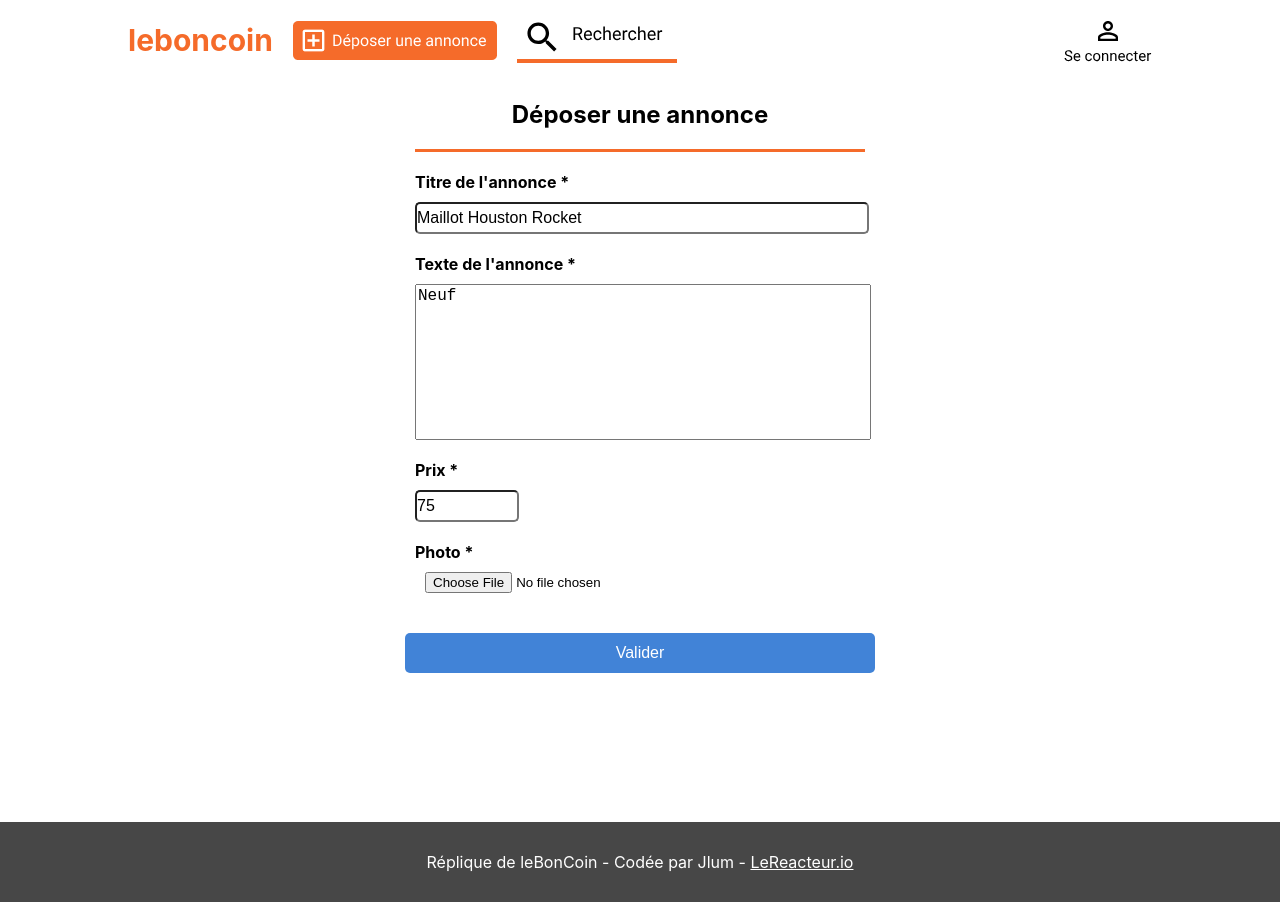
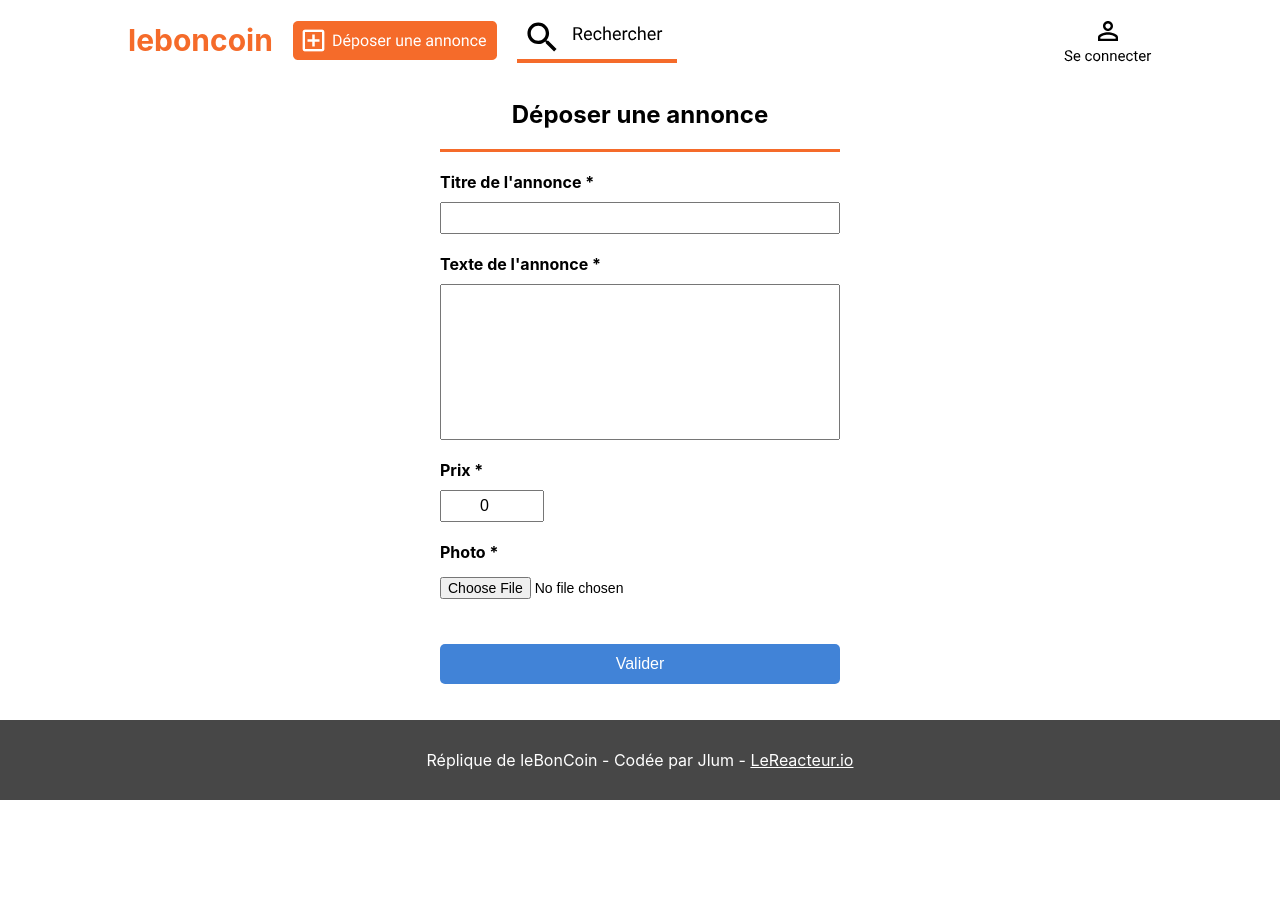
Before and after one commit to jlum85/leboncoin, a React (Create React App) app: page /publish in a window 1280 px wide. After the commit the page ends 800 px from the top, so only its background shows below. Built offline with nearby package versions, Linux system fonts and the light colour scheme.

Commit message:
publish ok

```diff
--- a/src/App.css
+++ b/src/App.css
@@ -9,6 +9,11 @@
 /* GLOBAL */
 .container {
   width: 1024px;
+  margin: 0 auto;
+}
+
+.container-w400 {
+  width: 400px;
   margin: 0 auto;
 }
 
@@ -26,9 +31,6 @@
 
 .mb-20 {
   margin-bottom: 20px;
-}
-
-.center {
 }
 
 .d-flex {
@@ -49,5 +51,8 @@
   display: flex;
   flex-direction: column;
   justify-content: center;
-  align-items: center;
 }
+
+section {
+  height: calc(100vh - 160px); /* header: 80 + footer : 80 */
+}
--- a/src/App.js
+++ b/src/App.js
@@ -9,7 +9,6 @@
 import Offer from "./containers/Offer";
 import SignUp from "./containers/SignUp";
 import Publish from "./containers/Publish";
-import "./App.css";
 
 function App() {
   const [user, setUser] = useState({
--- a/src/components/Footer.css
+++ b/src/components/Footer.css
@@ -3,6 +3,7 @@
   background-color: #474747;
   line-height: 80px;
   text-align: center;
+  width: 100vw;
 }
 
 footer span,
--- a/src/components/Header.css
+++ b/src/components/Header.css
@@ -1,4 +1,8 @@
 /* HEADER */
+
+header {
+  width: 100vw;
+}
 .menu {
   display: flex;
   justify-content: space-between;
@@ -15,6 +19,11 @@
   display: flex;
 }
 
+.menu ul img {
+  margin-right: 20px;
+  display: flex;
+}
+
 .logo {
   color: #f56b2a;
   font-weight: bold;
--- a/src/components/Header.js
+++ b/src/components/Header.js
@@ -24,13 +24,12 @@
               leboncoin
             </li>
             <Link to={"publish"}>
-              <li>
-                <img src={PublishBtn} alt="publish"></img>
-              </li>
+              <img src={PublishBtn} alt="publish"></img>
             </Link>
-
             <li>
-              <img src={SearchBtn} alt="Search"></img>
+              <Link to={"offers"}>
+                <img src={SearchBtn} alt="Search"></img>
+              </Link>
             </li>
           </ul>
         </li>
--- a/src/components/Modal.js
+++ b/src/components/Modal.js
@@ -11,6 +11,11 @@
   const [msgError, setMsgError] = useState("error");
   const history = useHistory();
 
+  const setError = msgError => {
+    setMsgError(msgError);
+    setIsError(true);
+  };
+
   const onAnswer = response => {
     const result = response.data;
     if (result && result.token) {
@@ -19,10 +24,8 @@
         username: result.account.username,
         _id: result._id
       });
-      history.push("/offers");
     } else {
-      setMsgError("Utilisateur ou mot de passe incorrect");
-      setIsError(true);
+      setError("Utilisateur ou mot de passe incorrect");
     }
     return result;
   };
@@ -40,24 +43,21 @@
     } else {
       console.log(error);
     }
-    setMsgError("Utilisateur ou mot de passe incorrect");
-    setIsError(true);
+    setError("Utilisateur ou mot de passe incorrect");
   };
 
   const checkParams = () => {
-    if (mail === "") {
-      setMsgError("Mail non renseigné");
-      setIsError(true);
-      return false;
-    } else if (password === "") {
-      setMsgError("Mot de passe non renseigné");
-      setIsError(true);
-      return false;
+    let result = false;
+    if (!mail) {
+      setError("Mail non renseigné");
+    } else if (!password) {
+      setError("Mot de passe non renseigné");
     } else {
       setMsgError();
       setIsError(false);
-      return true;
+      result = true;
     }
+    return result;
   };
 
   const getLogin = () => {
@@ -80,13 +80,7 @@
 
   return (
     <div className={props.isModal ? "modal-show" : "modal-hide"}>
-      <p
-        className="modal-close"
-        onClick={() => {
-          props.setIsModal(false);
-          history.push("/offers");
-        }}
-      >
+      <p className="modal-close" onClick={() => props.setIsModal(false)}>
         X
       </p>
       <div className="modal-content">
--- a/src/containers/Publish.css
+++ b/src/containers/Publish.css
@@ -3,20 +3,13 @@
   flex-direction: column;
   justify-content: flex-start;
   align-items: flex-start;
-  padding: 10px;
-}
-
-.flex-Col-start label {
-  text-align: left;
-}
-
-.flex-Col-start input {
-  border-radius: 5px;
+  padding: 10px 0;
+  width: 100%;
 }
 
 textarea {
   height: 150px;
-  width: 450px;
+  width: calc(100% - 6px);
   resize: none;
   margin-top: 10px;
   font-size: 16px;
@@ -25,11 +18,21 @@
   width: 100px;
   padding: 5px 0;
   font-size: 16px;
+  margin-top: 10px;
+  text-align: center;
 }
 
 .inputTitle {
+  padding: 5px;
+  font-size: 16px;
+  margin-top: 10px;
+  width: calc(100% - 14px); /* border : 2 + padding: 5 */
+}
+
+.inputPhoto {
   padding: 5px 0;
-  font-size: 16px;
+  font-size: 14px;
+  margin-top: 10px;
 }
 
 .publishBtn {
@@ -41,14 +44,7 @@
   width: 100%;
   margin-top: 30px;
   text-align: center;
-}
-
-.h-650 {
-  height: 650px;
-}
-
-.w-450 {
-  width: 450px;
+  border-radius: 5px;
 }
 
 .title {
@@ -57,12 +53,13 @@
   text-align: center;
 }
 
-form label {
+.formPublish label {
   text-align: left;
   font-weight: bold;
 }
 
-form input {
-  text-align: left;
-  margin-top: 10px;
+.flexPublish {
+  display: flex;
+  flex-direction: column;
+  justify-content: flex-start;
 }
--- a/src/containers/Publish.js
+++ b/src/containers/Publish.js
@@ -39,9 +39,9 @@
 };
 
 const Publish = props => {
-  const [title, setTitle] = useState("Maillot Houston Rocket");
-  const [description, setDescription] = useState("Neuf");
-  const [price, setPrice] = useState(75);
+  const [title, setTitle] = useState("");
+  const [description, setDescription] = useState("");
+  const [price, setPrice] = useState(0);
   const [file, setFile] = useState("");
   const [isError, setIsError] = useState(false);
   const [msgError, setMsgError] = useState("error");
@@ -79,23 +79,34 @@
   );
   //  *********  pour le drag & drop ***********
 
+  const setError = msgErr => {
+    setMsgError(msgErr);
+    setIsError(true);
+  };
+
   const checkParams = () => {
-    if (!title) {
-      setMsgError("Titre non renseigné");
-      setIsError(true);
-      return false;
+    let result = false;
+    if (!token) {
+      setError("Vous devez vous connecter pour publier");
+    } else if (!title) {
+      setError("Titre non renseigné");
     } else if (!description) {
-      setMsgError("Texte non alimenté");
-      setIsError(true);
-      return false;
+      setError("Texte non alimenté");
+    } else if (!price || price <= 0) {
+      setError("Prix incorrect");
+    } else if (!file) {
+      setError("Vous devez ajouter une photo");
     } else {
       setMsgError();
       setIsError(false);
-      return true;
+      result = true;
     }
+    console.log(result, isError, msgError);
+    return result;
   };
 
   const publishData = async () => {
+    if (checkParams()) {
       const formData = new FormData();
       formData.append("title", title);
       formData.append("description", description);
@@ -121,32 +132,33 @@
           console.error(err.response.data.msg);
         }
       }
+    }
   };
 
   return (
-    <div className="container flex-Col w-500">
-      <div className="title w-450">
+    <section className="container-w400 flexPublish">
+      <div className="title">
         <h2>Déposer une annonce </h2>
       </div>
 
       <form
-        className="formPublish flex-Col-start h-650"
+        className="formPublish flex-Col-start"
         onSubmit={event => {
           console.log("formPublish");
           publishData();
           event.preventDefault();
         }}
       >
-        <label className="flex-Col-start w-450">
+        <label className="flex-Col-start">
           Titre de l'annonce *
           <input
-            className="inputTitle w-450"
+            className="inputTitle"
             type="text"
             value={title}
             onChange={event => setTitle(event.target.value)}
           />
         </label>
-        <label className="flex-Col-start w-450">
+        <label className="flex-Col-start">
           Texte de l'annonce *
           <textarea
             value={description}
@@ -165,6 +177,7 @@
         <label className="flex-Col-start">
           Photo *
           <input
+            className="inputPhoto"
             type="file"
             onChange={event => setFile(event.target.files[0])}
           />
@@ -179,8 +192,11 @@
         </section> */}
 
         <input className="publishBtn" type="submit" value="Valider" />
+        <p className={"error " + (isError ? "error-show" : "error-hide")}>
+          {msgError}
+        </p>
       </form>
-    </div>
+    </section>
   );
 };
 
--- a/src/containers/SignUp.css
+++ b/src/containers/SignUp.css
@@ -79,7 +79,7 @@
   width: 160px;
   height: 35px;
 }
-form input {
+.formSignUp input {
   border-radius: 5px;
   padding: 0 10px;
 }
--- a/src/containers/SignUp.js
+++ b/src/containers/SignUp.js
@@ -19,6 +19,11 @@
   const [msgError, setMsgError] = useState("error");
   const history = useHistory();
 
+  const setError = msgError => {
+    setMsgError(msgError);
+    setIsError(true);
+  };
+
   const onAnswer = response => {
     const result = response.data;
     if (result && result.token) {
@@ -29,8 +34,7 @@
       });
       history.push("/offers");
     } else {
-      setMsgError("Bad Request");
-      setIsError(true);
+      setError("Bad Request");
     }
     return result;
   };
@@ -48,13 +52,7 @@
     } else {
       console.log(error);
     }
-    setMsgError("Bad Request");
-    setIsError(true);
-  };
-
-  const setError = msgError => {
-    setMsgError(msgError);
-    setIsError(true);
+    setError("Bad Request");
   };
 
   const checkParams = () => {
@@ -72,6 +70,7 @@
     } else {
       setMsgError();
       setIsError(false);
+      result = true;
     }
     return result;
   };
```
Lines whose indentation alone changed are shown as unchanged.
